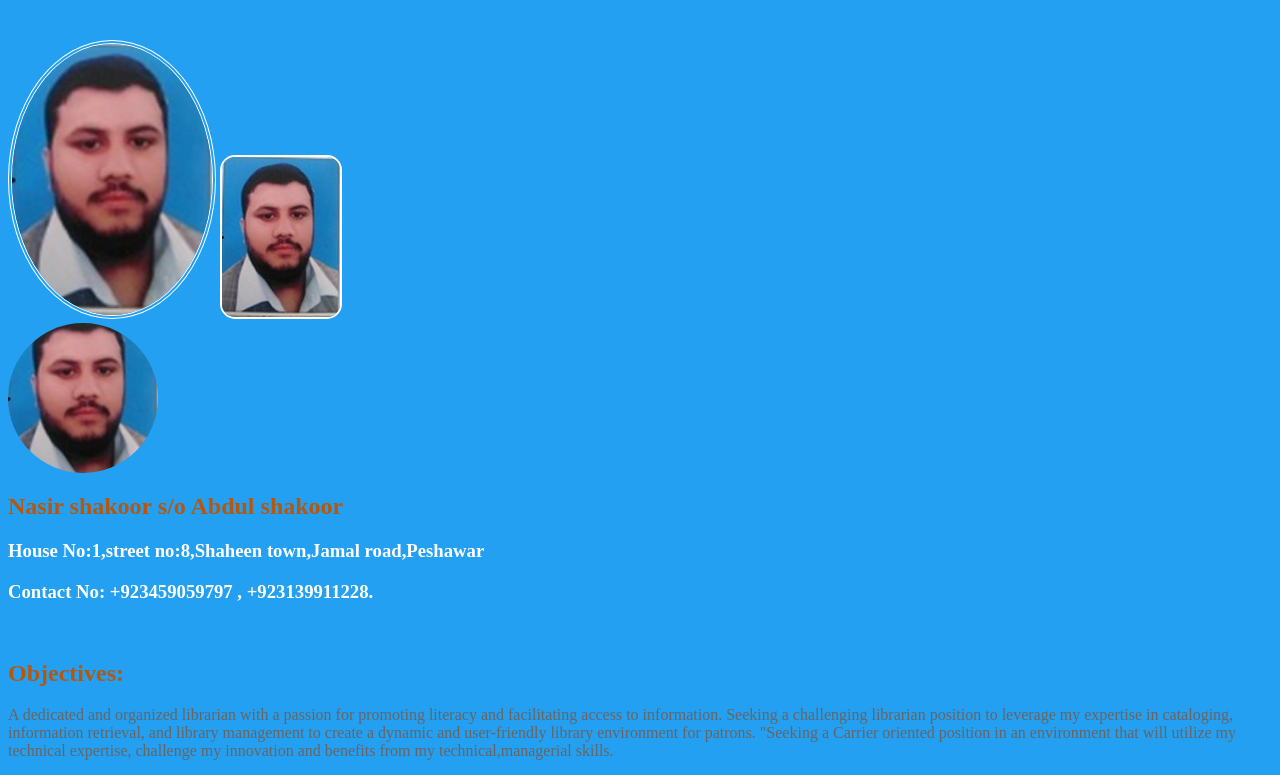
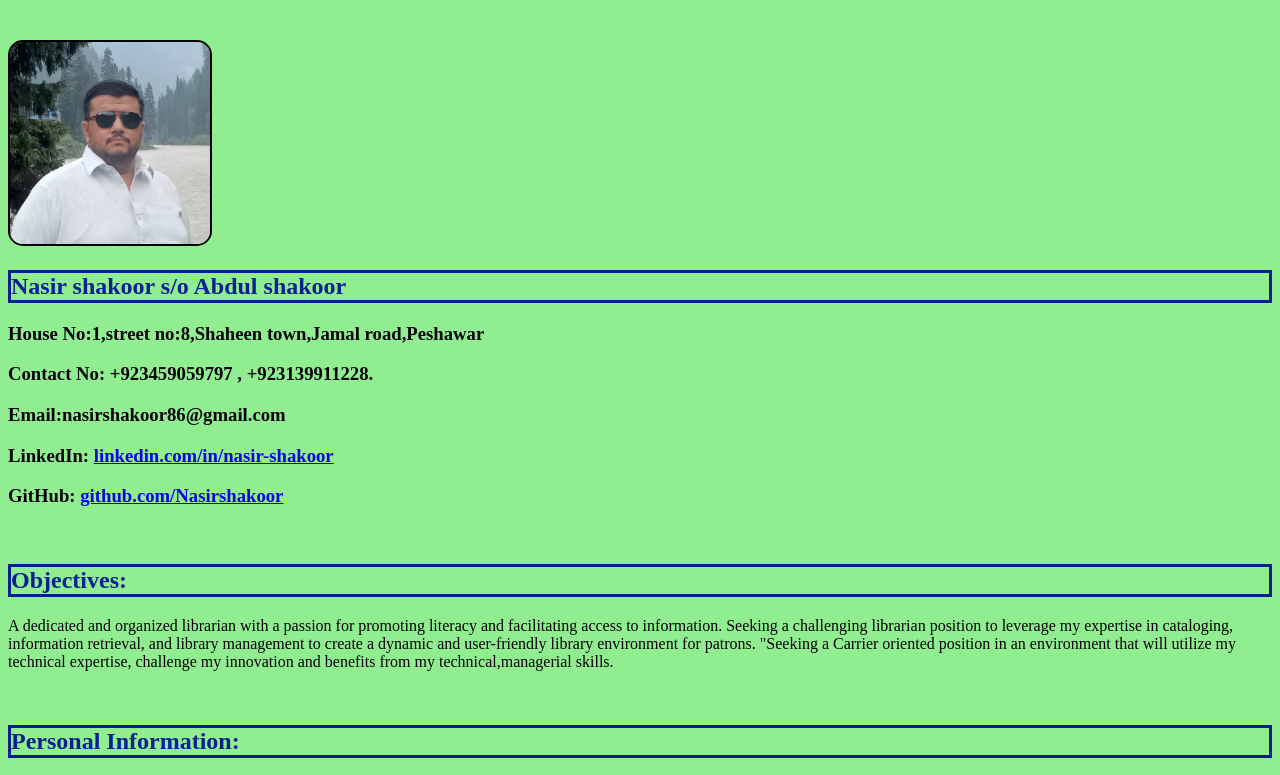
Before and after one commit to Nasirshakoor/html.class2, a plain HTML site: page index.html in a window 1280 px wide. Shown: the part 182-957 px from the top of the page. Drawn offline with Linux system fonts and the light colour scheme.

Commit message:
my cv changes

```diff
--- a/index.html
+++ b/index.html
@@ -8,18 +8,17 @@
 </head>
 <body>
     <h1>CURRICULUM VITAE:</h1>
-    <img class="profile-photo" src="./nasir pic jpg.jpg" alt="my profile-photo">
-    <img class="square-Profile" src="./nasir pic jpg.jpg">
+    <img class="square-Profile" src="./Nasir pic.jpg">
 
-    <div class="circular-image">
-      <img src="./nasir pic jpg.jpg">
 
-    </div>
 
 
     <h2>Nasir shakoor s/o Abdul shakoor</h2>
     <h3>House No:1,street no:8,Shaheen town,Jamal road,Peshawar</h3>
     <h3>Contact No: +923459059797 , +923139911228.</h3>
+    <h3>Email:nasirshakoor86@gmail.com</h3>
+    <h3>LinkedIn: <a href="https://www.linkedin.com/in/nasir-shakoor-11a082293/">linkedin.com/in/nasir-shakoor</a></h3>
+    <h3>GitHub: <a href="https://github.com/Nasirshakoor">github.com/Nasirshakoor</a></h3>
     <br>
     <h2>Objectives:</h2>
     <p class="dim">A dedicated and organized librarian with a passion for promoting literacy and facilitating
@@ -37,7 +36,7 @@
        <h2>Education:</h2>
        <br>
 
-       <table  border="1px">
+       <table  border="2px">
         <tr>
           <th>Name of Degree</th>
           <th>Name of Institute/Board</th>
@@ -81,23 +80,23 @@
           <ul>
 
           <li>Cataloguer:Khyber Medical College,Peshawar.</li>
-          <li>6th December 2019 till date.</li>
+              6th December 2019 till date.
           <li>Assistant Librarian:Peshawar Medical Colleg,Peshawar.</li>
-          <li>1st January 2018 to 5 December 2019.</li>
+              1st January 2018 to 5 December 2019.
           </ul>
           <br>
           <h2>Professional Development:</h2>
           <ul>
-          <li>1.Full command on library information Managment System: LIMS</li>
-          <li>2.KOHA-ILS Integrated library system</li>
-          <li>3.Beginner in AI & Chatbot</li>
+          <li>Full command on library information Managment System: LIMS</li>
+          <li>KOHA-ILS Integrated library system</li>
+          <li>Beginner in AI & Chatbot</li>
           </ul>
           <br>
           <h2>References:</h2>
           <ul>
 
-          <li>1.Abdul Ghafoor Ex chief librarian KMC ,Cell no: 03139235740.</li>
-          <li>2.Mukhtiar Ali  Chief librarian KMC , Cell no: 03459170059.</li>
+          <li>Abdul Ghafoor Ex chief librarian KMC ,Cell no: 03139235740.</li>
+          <li>Mukhtiar Ali  Chief librarian KMC , Cell no: 03459170059.</li>
 </ul>
 
 
--- a/style.css
+++ b/style.css
@@ -1,42 +1,27 @@
 h1 {
-     color: #b7570e;
+     color:#031f90;
      border: solid;
      font-size: 5rem;
      font-family: "Open Sans", Helvetica, sans-serif;
+      align-content: space-between;
+
   }
   h2{
-   color: #b7570e;
-  }
-  .dim{
-   color:rgb(105, 100, 100);
+   border: solid;
+   color: #031f90;
   }
 
+
   body{
-   background-color: #23A0F1;
-   color: white;
+   background-color: lightgreen;
+   color: black;
   }
 
-  .profile-photo{
+
+
+
+  .square-Profile{
    width: 200px;
-   border: 4px double white;
-   border-radius: 50%;
-
+   border-radius: 15px;
+   border: 2px solid black;
   }
-  .square-Profile{
-   border-radius: 15px;
-   border: 2px solid white;
-
-  }
-  .circular-image {
-   width: 150px; /* Adjust the width and height to your preference */
-   height: 150px;
-   border-radius: 50%; /* This creates the circular shape */
-   overflow: hidden; /* Ensures the image stays within the circle */
-}
-
-/* Style for the image inside the circular container */
-.circular-image img {
-   width: 100%;
-   height: 100%;
-   object-fit: cover;
-}
```
Also changed, not shown: Nasir pic.jpg (added), htmltxt.txt (deleted).
